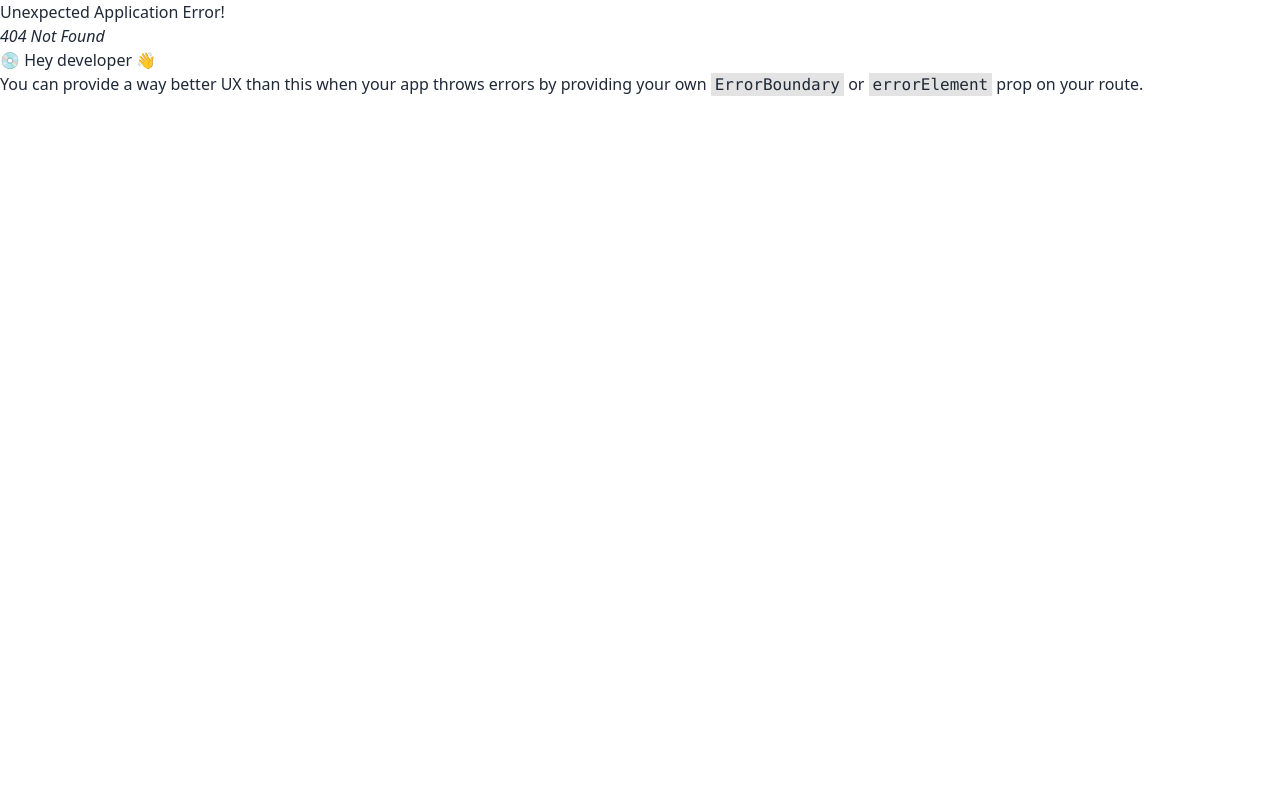
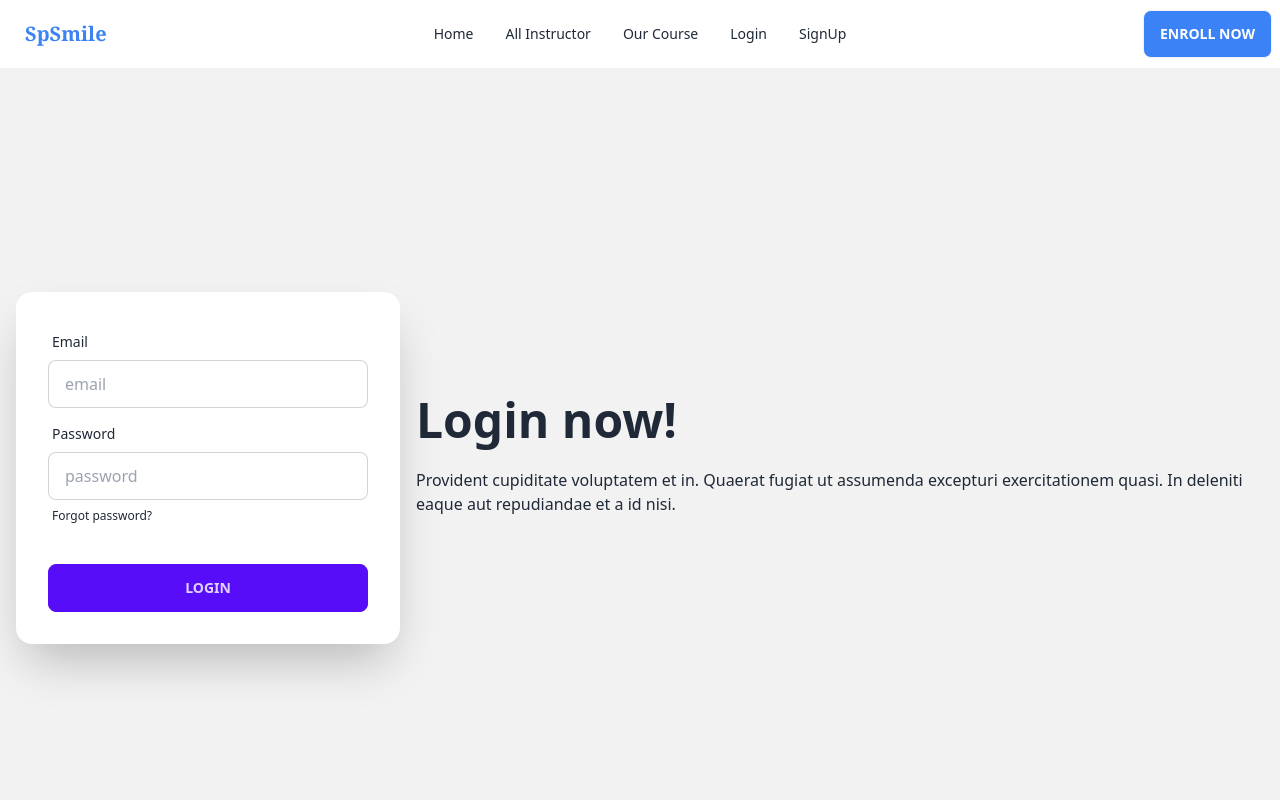
Before and after one commit to mdhlimonmia/speak-smile-client, a React (Vite) app: page /signup in a window 1280 px wide. Before the commit this address had no page. Shown: the top 800 px of the page. Built offline with nearby package versions, Linux system fonts and the light colour scheme.

Commit message:
setup firebase

```diff
--- a/package.json
+++ b/package.json
@@ -10,6 +10,7 @@
     "preview": "vite preview"
   },
   "dependencies": {
+    "firebase": "^9.22.2",
     "localforage": "^1.10.0",
     "match-sorter": "^6.3.1",
     "react": "^18.2.0",
--- /dev/null
+++ b/src/firebase/firebase.config.js
@@ -0,0 +1,19 @@
+// Import the functions you need from the SDKs you need
+import { initializeApp } from "firebase/app";
+// TODO: Add SDKs for Firebase products that you want to use
+// https://firebase.google.com/docs/web/setup#available-libraries
+
+// Your web app's Firebase configuration
+const firebaseConfig = {
+  apiKey: import.meta.env.VITE_apiKey,
+  authDomain: import.meta.env.VITE_authDomain,
+  projectId: import.meta.env.VITE_projectId,
+  storageBucket: import.meta.env.VITE_storageBucket,
+  messagingSenderId: import.meta.env.VITE_messagingSenderId,
+  appId: import.meta.env.VITE_appId
+};
+
+// Initialize Firebase
+const app = initializeApp(firebaseConfig);
+
+export default app;
--- a/src/pages/Login/Login.jsx
+++ b/src/pages/Login/Login.jsx
@@ -6,9 +6,35 @@
       <Helmet>
         <title>SpSmile | Login</title>
       </Helmet>
-      <div>
-        <h1>Login</h1>
+      <div className="hero min-h-screen bg-base-200">
+  <div className="hero-content flex-col">
+    <div className="text-center ">
+      <h1 className="text-5xl font-bold">Login now!</h1>
+    </div>
+    <div className="card flex-shrink-0 w-full max-w-sm shadow-2xl bg-base-100">
+      <div className="card-body">
+        <div className="form-control">
+          <label className="label">
+            <span className="label-text">Email</span>
+          </label>
+          <input type="text" placeholder="email" className="input input-bordered" />
+        </div>
+        <div className="form-control">
+          <label className="label">
+            <span className="label-text">Password</span>
+          </label>
+          <input type="text" placeholder="password" className="input input-bordered" />
+          <label className="label">
+            <a href="#" className="label-text-alt link link-hover">Forgot password?</a>
+          </label>
+        </div>
+        <div className="form-control mt-6">
+          <button className="btn btn-primary">Login</button>
+        </div>
       </div>
+    </div>
+  </div>
+</div>
     </>
   );
 };
--- a/src/pages/Shared/Navbar/Navbar.jsx
+++ b/src/pages/Shared/Navbar/Navbar.jsx
@@ -6,6 +6,9 @@
       <li><Link to='/' >Home</Link></li>
       <li><Link to='/instructor' >All Instructor</Link></li>
       <li><Link to='/courses' >Our Course</Link></li>
+      <li><Link to='/login' >Login</Link></li>
+      <li><Link to='/signup' >SignUp</Link></li>
+
     </>
   )
   return (
--- a/src/pages/SignUp/SignUp.jsx
+++ b/src/pages/SignUp/SignUp.jsx
@@ -6,8 +6,49 @@
       <Helmet>
         <title>SpSmile | SignUp</title>
       </Helmet>
-      <div>
-        <h1>Sign up</h1>
+      <div className="hero min-h-screen bg-base-200">
+        <div className="hero-content flex-col lg:flex-row-reverse">
+          <div className="text-center lg:text-left">
+            <h1 className="text-5xl font-bold">Login now!</h1>
+            <p className="py-6">
+              Provident cupiditate voluptatem et in. Quaerat fugiat ut assumenda
+              excepturi exercitationem quasi. In deleniti eaque aut repudiandae
+              et a id nisi.
+            </p>
+          </div>
+          <div className="card flex-shrink-0 w-full max-w-sm shadow-2xl bg-base-100">
+            <div className="card-body">
+              <div className="form-control">
+                <label className="label">
+                  <span className="label-text">Email</span>
+                </label>
+                <input
+                  type="text"
+                  placeholder="email"
+                  className="input input-bordered"
+                />
+              </div>
+              <div className="form-control">
+                <label className="label">
+                  <span className="label-text">Password</span>
+                </label>
+                <input
+                  type="text"
+                  placeholder="password"
+                  className="input input-bordered"
+                />
+                <label className="label">
+                  <a href="#" className="label-text-alt link link-hover">
+                    Forgot password?
+                  </a>
+                </label>
+              </div>
+              <div className="form-control mt-6">
+                <button className="btn btn-primary">Login</button>
+              </div>
+            </div>
+          </div>
+        </div>
       </div>
     </>
   );
--- /dev/null
+++ b/src/providers/AuthProvider.jsx
@@ -0,0 +1,13 @@
+import { Children, createContext } from "react";
+
+export const AuthContext = createContext(null)
+
+const AuthProvider = () => {
+    return (
+        <AuthContext.Provider>
+            {Children}
+        </AuthContext.Provider>
+    );
+};
+
+export default AuthProvider;
```
Also changed, not shown: src/pages/Routers/Routers.jsx (+10 -0 lines), 1 other file (tests, documents, lock files or other folders).
